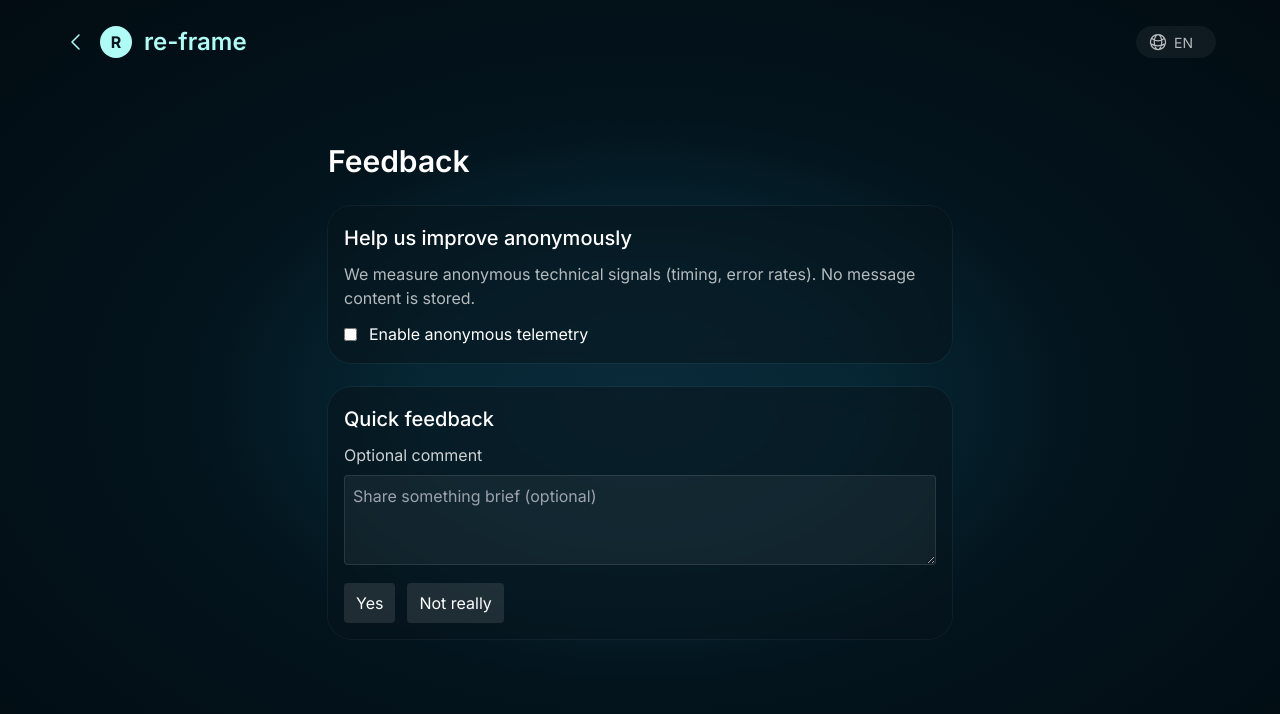
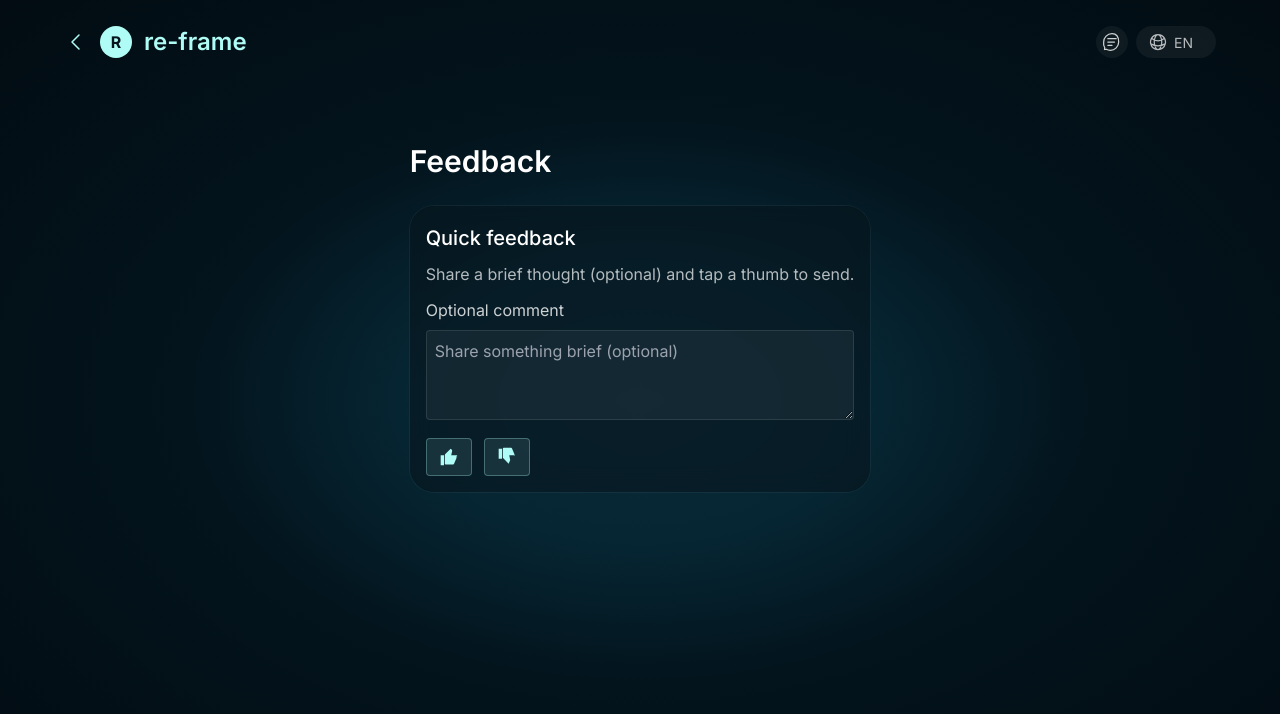
Before and after one commit to carlos-crespo-macaya/re-frame, a Next.js app in the folder frontend/: page /en/feedback in a window 1280 px wide. Shown: the top 714 px of the page. Built offline with nearby package versions, Linux system fonts and the light colour scheme; no server answers.

Commit message:
ui(feedback): brand-colored thumb icons; remove telemetry toggle; ensure language switch consistent; header feedback icon

```diff
--- a/frontend/app/[locale]/feedback/page.tsx
+++ b/frontend/app/[locale]/feedback/page.tsx
@@ -1,36 +1,34 @@
 "use client"
 import { useEffect, useState } from 'react'
+import { useRouter, usePathname } from 'next/navigation'
 import { AppLayout } from '@/components/layout/AppLayout'
 import { GlassCard } from '@/components/layout/GlassCard'
 import { executeRecaptcha } from '@/lib/recaptcha'
 
 export default function FeedbackPage({ params }: { params: { locale: string } }) {
-  const [optIn, setOptIn] = useState(false)
+  const router = useRouter()
+  const pathname = usePathname()
   const [submitting, setSubmitting] = useState(false)
   const [msg, setMsg] = useState<string | null>(null)
   const [comment, setComment] = useState('')
   const siteKey = process.env.NEXT_PUBLIC_RECAPTCHA_SITE_KEY!
 
-  useEffect(() => {
-    const v = localStorage.getItem('telemetry_opt_in')
-    setOptIn(v === 'true')
-  }, [])
-
-  function saveOptIn(v: boolean) {
-    setOptIn(v)
-    localStorage.setItem('telemetry_opt_in', v ? 'true' : 'false')
-  }
+  useEffect(() => {}, [])
 
   async function sendFeedback(helpful: boolean) {
     try {
       setSubmitting(true); setMsg(null)
-      const token = await executeRecaptcha('submit_feedback', siteKey)
+      let token = ''
+      try {
+        token = await executeRecaptcha('submit_feedback', siteKey)
+      } catch (err) {
+        console.error('reCAPTCHA failed:', err)
+        setMsg(params.locale === 'es' ? 'No se pudo validar reCAPTCHA.' : 'Could not validate reCAPTCHA.')
+        return
+      }
       const res = await fetch('/api/feedback', {
         method: 'POST',
-        headers: {
-          'Content-Type': 'application/json',
-          ...(optIn ? { 'X-Observability-Opt-In': '1' } : {}),
-        },
+        headers: { 'Content-Type': 'application/json' },
         body: JSON.stringify({
           helpful,
           reasons: [],
@@ -53,23 +51,21 @@ export default function FeedbackPage({ params }: { params: { locale: string } })
     const dict: Record<string, Record<string, string>> = {
       en: {
         title: 'Feedback',
-        helpUs: 'Help us improve anonymously',
-        helpUsDesc: 'We measure anonymous technical signals (timing, error rates). No message content is stored.',
-        toggle: 'Enable anonymous telemetry',
+        helpUs: 'Quick feedback',
+        helpUsDesc: 'Share a brief thought (optional) and tap a thumb to send.',
         quickFeedback: 'Quick feedback',
         optionalComment: 'Optional comment',
-        yes: 'Yes',
-        no: 'Not really',
+        thumbsUp: 'Thumbs up',
+        thumbsDown: 'Thumbs down',
       },
       es: {
         title: 'Opinión',
-        helpUs: 'Ayúdanos a mejorar de forma anónima',
-        helpUsDesc: 'Medimos señales técnicas anónimas (tiempos, errores). No se guarda contenido de mensajes.',
-        toggle: 'Activar telemetría anónima',
+        helpUs: 'Opinión rápida',
+        helpUsDesc: 'Comparte algo breve (opcional) y pulsa un pulgar para enviar.',
         quickFeedback: 'Opinión rápida',
         optionalComment: 'Comentario opcional',
-        yes: 'Sí',
-        no: 'No mucho',
+        thumbsUp: 'Pulgar arriba',
+        thumbsDown: 'Pulgar abajo',
       }
     }
     return (dict[params.locale as 'en' | 'es'] || dict.en)[key]
@@ -80,27 +76,26 @@ export default function FeedbackPage({ params }: { params: { locale: string } })
       locale={params.locale}
       showBackButton
       currentLanguage={params.locale === 'es' ? 'ES' : 'EN'}
-      onLanguageChange={() => {}}
+      onLanguageChange={(newLocale) => {
+        const next = pathname.replace(`/${params.locale}`, `/${newLocale}`)
+        router.push(next)
+      }}
     >
       <main className="max-w-2xl mx-auto p-6 space-y-6">
         <h1 className="text-2xl font-semibold text-white">{t('title')}</h1>
 
         <GlassCard className="p-4">
-          <h2 className="text-lg font-medium text-white mb-2">{t('helpUs')}</h2>
+          <h2 className="text-lg font-medium text-white mb-2">{t('quickFeedback')}</h2>
           <p className="text-sm text-white/70 mb-3">{t('helpUsDesc')}</p>
-          <label className="inline-flex items-center gap-3 text-white">
-            <input type="checkbox" checked={optIn} onChange={(e) => saveOptIn(e.target.checked)} />
-            <span>{t('toggle')}</span>
-          </label>
-        </GlassCard>
-
-        <GlassCard className="p-4">
-          <h2 className="text-lg font-medium text-white mb-2">{t('quickFeedback')}</h2>
           <label className="block text-sm text-white/80 mb-2" htmlFor="comment">{t('optionalComment')}</label>
-          <textarea id="comment" value={comment} onChange={(e)=>setComment(e.target.value)} className="w-full mb-3 rounded bg-white/5 text-white p-2 border border-white/10" rows={3} placeholder={params.locale==='es'?'Comparte algo breve (opcional)':'Share something brief (optional)'} />
+          <textarea id="comment" value={comment} onChange={(e)=>setComment(e.target.value)} className="w-full mb-3 rounded bg-white/5 text-white p-2 border border-white/10 focus:ring-2 focus:ring-[#aefcf5]/50" rows={3} placeholder={params.locale==='es'?'Comparte algo breve (opcional)':'Share something brief (optional)'} />
           <div className="flex gap-3">
-            <button className="px-3 py-2 rounded bg-white/10 text-white" disabled={submitting} onClick={() => sendFeedback(true)}>{t('yes')}</button>
-            <button className="px-3 py-2 rounded bg-white/10 text-white" disabled={submitting} onClick={() => sendFeedback(false)}>{t('no')}</button>
+            <button aria-label={t('thumbsUp')} title={t('thumbsUp')} className="px-3 py-2 rounded bg-[#aefcf5]/10 hover:bg-[#aefcf5]/20 text-[#aefcf5] border border-[#aefcf5]/30" disabled={submitting} onClick={() => sendFeedback(true)}>
+              <svg className="w-5 h-5" viewBox="0 0 24 24" fill="currentColor"><path d="M2 10h4v12H2zM22 11c0-.55-.45-1-1-1h-6.31l1.1-5.27.03-.32c0-.41-.17-.79-.44-1.06L14 2 7.59 8.41C7.22 8.78 7 9.3 7 9.83V20c0 .55.45 1 1 1h9c.4 0 .75-.24.91-.59l3-7c.06-.13.09-.27.09-.41v-2z"/></svg>
+            </button>
+            <button aria-label={t('thumbsDown')} title={t('thumbsDown')} className="px-3 py-2 rounded bg-[#aefcf5]/10 hover:bg-[#aefcf5]/20 text-[#aefcf5] border border-[#aefcf5]/30" disabled={submitting} onClick={() => sendFeedback(false)}>
+              <svg className="w-5 h-5" viewBox="0 0 24 24" fill="currentColor"><path d="M2 2h4v12H2zM22 9c0 .55-.45 1-1 1h-6.31l1.1 5.27.03.32c0 .41-.17.79-.44 1.06L14 20l-6.41-6.41C7.22 13.22 7 12.7 7 12.17V2c0-.55.45-1 1-1h9c.4 0 .75.24.91.59l3 7c.06.13.09.27.09.41v2z"/></svg>
+            </button>
           </div>
           {msg && <p className="mt-3 text-sm text-white/80">{msg}</p>}
         </GlassCard>
--- a/frontend/components/layout/AppLayout.tsx
+++ b/frontend/components/layout/AppLayout.tsx
@@ -68,6 +68,18 @@ export function AppLayout({
                 </h1>
               </Link>
             </div>
+            <div className="flex items-center gap-2">
+              <Link
+                href={`/${locale}/feedback`}
+                className="flex items-center justify-center w-[32px] h-[32px] rounded-full bg-white/5 hover:bg-white/10 transition-colors"
+                aria-label={locale === 'es' ? 'Opinión' : 'Feedback'}
+                title={locale === 'es' ? 'Opinión' : 'Feedback'}
+              >
+                <svg className="w-5 h-5 text-white/80" fill="none" stroke="currentColor" strokeWidth={1.5} viewBox="0 0 24 24">
+                  <path strokeLinecap="round" strokeLinejoin="round" d="M7 8h10M7 12h8m-8 4h5" />
+                  <path strokeLinecap="round" strokeLinejoin="round" d="M20 12c0 5.523-4.477 10-10 10a9.96 9.96 0 01-4.9-1.3L3 21l.3-2.1A9.96 9.96 0 012 12C2 6.477 6.477 2 12 2s8 4.477 8 10z" />
+                </svg>
+              </Link>
               <button
                 className="flex items-center gap-1.5 px-3 h-[32px] rounded-full bg-white/5 hover:bg-white/10 transition-colors"
                 style={{ minWidth: '80px' }}
@@ -81,6 +93,7 @@ export function AppLayout({
               </button>
             </div>
           </div>
+        </div>
       </header>
 
       {/* Main content */}
```
Lines whose indentation alone changed are shown as unchanged.
